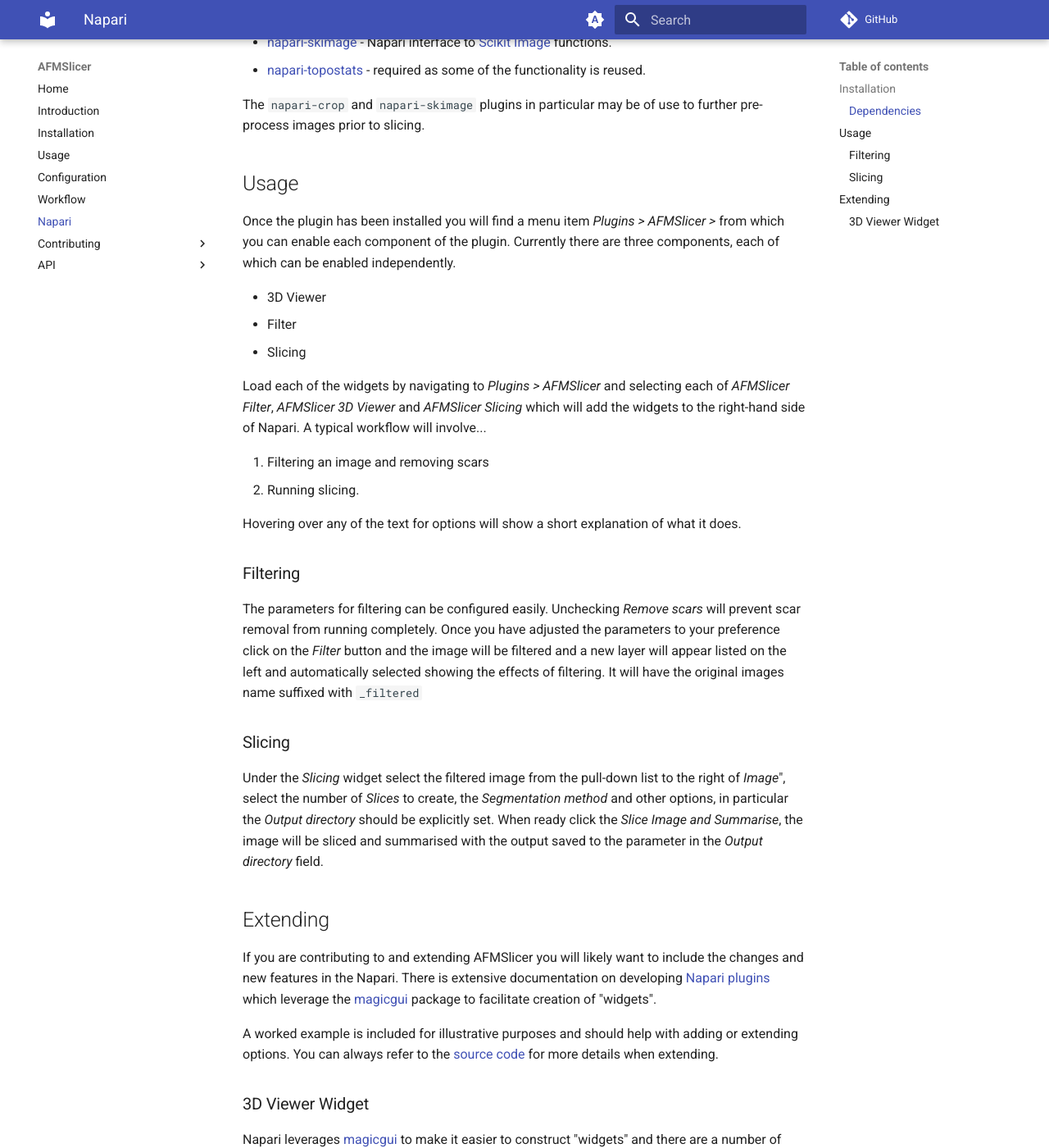
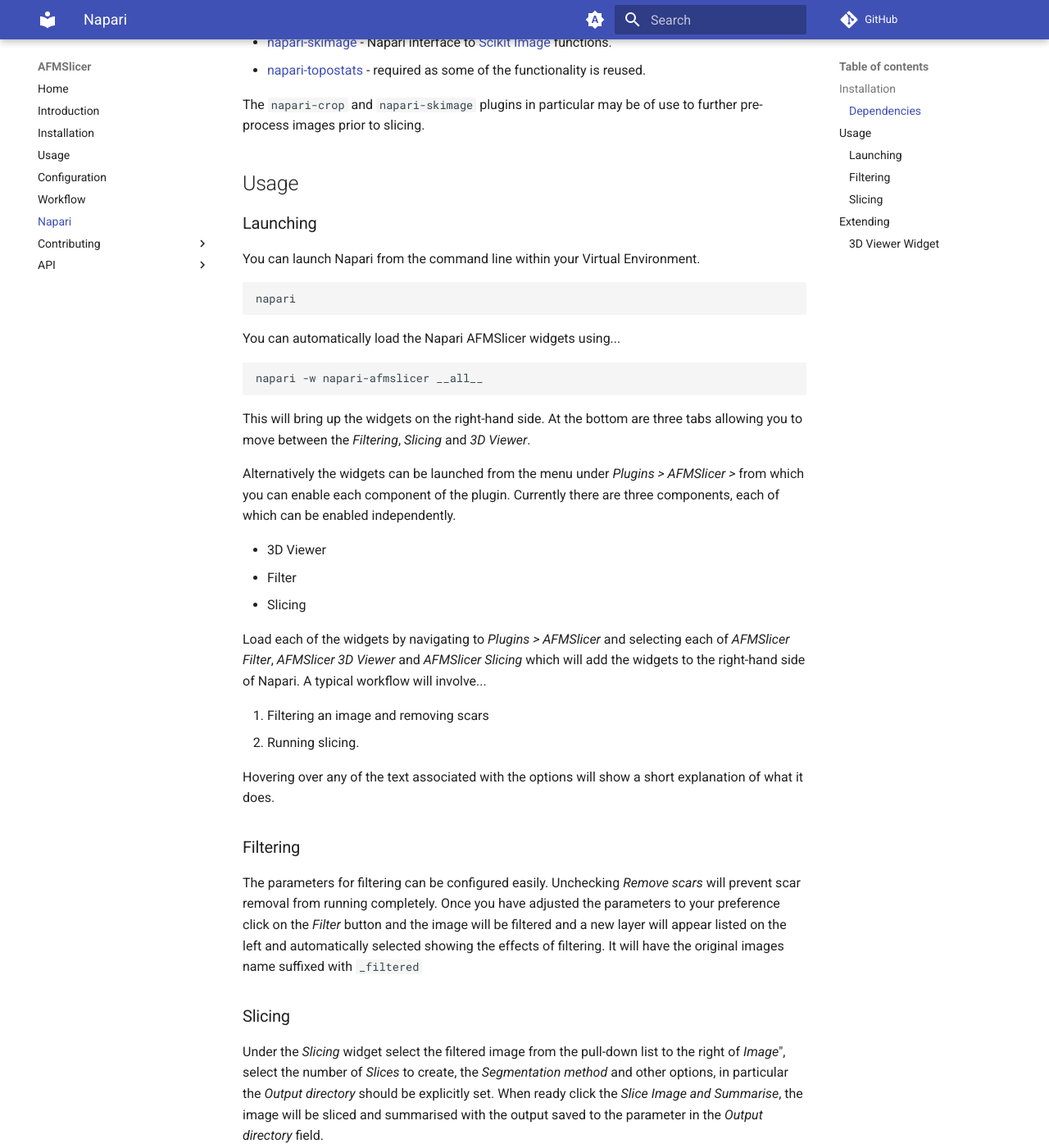
Before and after one commit to AFM-SPM/AFMSlicer, an MkDocs documentation site: the page built from docs/napari.md, in a window 1280 px wide and 1400 px high, scrolled down 546 px. Shown: the whole window at 82% size. Built offline with MkDocs 1.6.1 and Material for MkDocs 9.7.7, drawn with Linux system fonts in a browser that asks for light colours; comment, search, counter and statistics services are not loaded; the version menu is left out.

Commit message:
docs(napari): clarifying loading of widgets on launching napari

````diff
--- a/docs/napari.md
+++ b/docs/napari.md
@@ -21,7 +21,24 @@
 
 ## Usage
 
-Once the plugin has been installed you will find a menu item _Plugins > AFMSlicer >_ from which you can enable each
+### Launching
+
+You can launch Napari from the command line within your Virtual Environment.
+
+``` shell
+napari
+```
+
+You can automatically load the Napari AFMSlicer widgets using...
+
+``` shell
+napari -w napari-afmslicer __all__
+```
+
+This will bring up the widgets on the right-hand side. At the bottom are three tabs allowing you to move between the
+_Filtering_, _Slicing_ and _3D Viewer_.
+
+Alternatively the widgets can be launched from the menu under _Plugins > AFMSlicer >_ from which you can enable each
 component of the plugin. Currently there are three components, each of which can be enabled independently.
 
 - 3D Viewer
@@ -35,7 +52,7 @@
 1. Filtering an image and removing scars
 2. Running slicing.
 
-Hovering over any of the text for options will show a short explanation of what it does.
+Hovering over any of the text associated with the options will show a short explanation of what it does.
 
 ### Filtering
 
````
